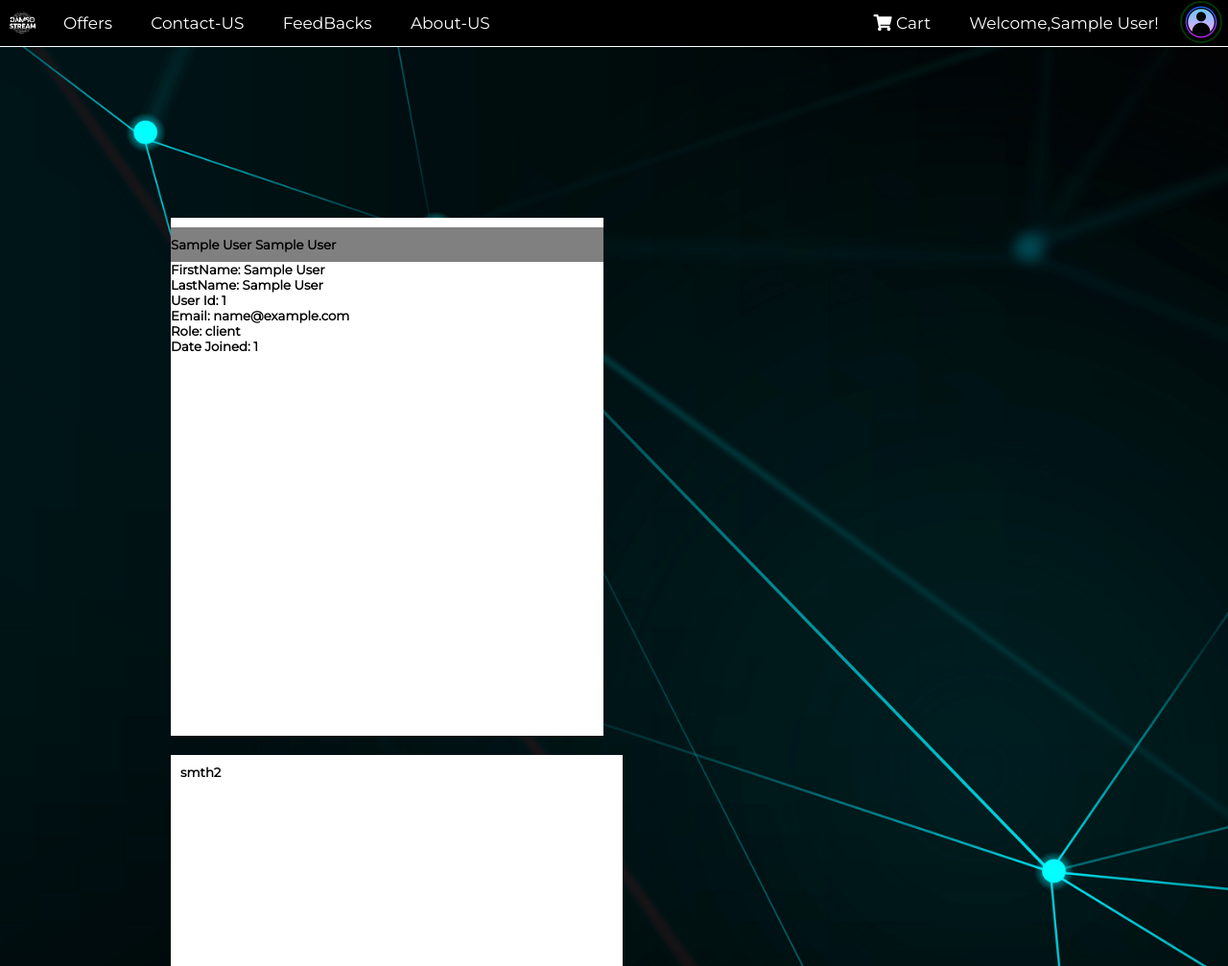
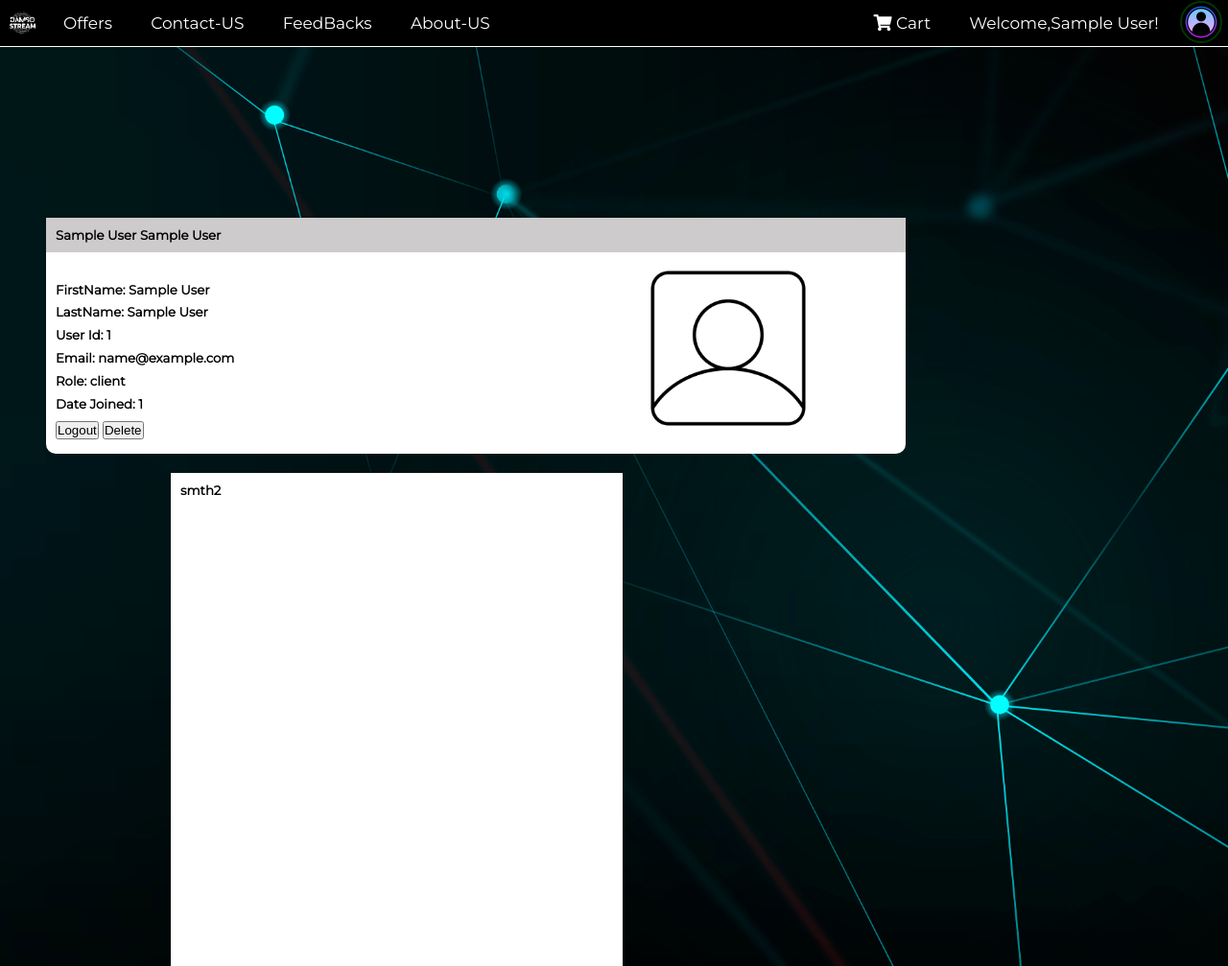
Before and after one commit to AchrafSL/PFE-CODE, a Flask app: template templates/USER_Page.html in a window 1280 px wide; the page is wider, and only the part inside the window is pictured. Shown: the top 1007 px of that part at 96% size. Run offline with Flask 3, Linux system fonts and the light colour scheme; the template is opened without the code that fills it, so the values that code supplies are empty; the visitor is signed in with stand-in values (Sample User, id 1); some web fonts are replaced.

Commit message:
Update_Before_StartMessingWith_All_The code

```diff
--- a/DataBase/DamsoStreamDB.sql
+++ b/DataBase/DamsoStreamDB.sql
@@ -28,7 +28,7 @@ INSERT INTO Client (FirstName, LastName, Email,Password) VALUES
 ('usr1', '2nd','usr1@gmail.com','1111');
 
 -- Delete values from the CLIENT table
-DELETE FROM USER WHERE (`idCli` = '1');
+DELETE FROM USER WHERE (`idCli` = '3');
 DELETE FROM client WHERE (`idCli` = '16');
 
 -- Update values of the CLIENT table
--- a/static/USER_Page.css
+++ b/static/USER_Page.css
@@ -1,3 +1,4 @@
+
 .USER_PageWrapper * {
     margin: 0;
     padding: 0;
@@ -31,20 +32,33 @@
 .USER_Page-Section1-top1{
     display:block;
     position: relative;
-    width:451px;
-    height:520px;
+    width:70%;
+    height:20%;
+    margin-left:-130px;
     margin-bottom: 20px;
     padding-top:10px;
     padding-bottom: 10px;;
     background-color:white;
+    border-radius:10px;
 }
 
 .USER_Page-Section1-top1 .User_Name{
-    background-color: gray;
+    margin-top:-10px;
+    background-color: rgb(205, 203, 203);
     padding-top:10px;
     padding-bottom:10px;
+    margin-bottom:10px;
+    display:block;
 }
 
+
+.top1-info{
+    display:inline-block;
+}
+.default_pfp{
+    display:inline-block;
+    margin-left:420px;
+}
 
 /* USER_Page-Section1-top2 */
 .USER_Page-Section1-top2{
--- a/templates/USER_Page.html
+++ b/templates/USER_Page.html
@@ -16,22 +16,29 @@
     for the USER_Page-section1 and other sections -->
     <div class="USER_Page-Section1">
         <div class="USER_Page-Section1-top1">
-            <h5 class="User_Name"> {{ session["LastName"] }} {{ session["FirstName"] }} </h5>
-            <div class="top1-info">
-            <h5>  <b>FirstName:</b> {{ session["FirstName"] }} </h5>
-            <h5>  <b>LastName:</b> {{ session["LastName"] }} </h5>
-            <h5>  <b>User Id:</b> {{ session["idCli"] }} </h5>
-            <h5>  <b>Email:</b> {{ session["Email"] }} </h5>
+            <!-- USER NAME -->
+            <div class="User_Name"><h5 style="margin-left:10px;"> {{ session["LastName"] }} {{ session["FirstName"] }} </h5></div>
+            <!-- top1_info -->
+            <div class="top1-info" style="margin-left:10px;line-height: 1.8;">
+            <h5 >  <b>FirstName:</b> {{ session["FirstName"] }} </h5>
+            <h5 >  <b>LastName:</b> {{ session["LastName"] }} </h5>
+            <h5 >  <b>User Id:</b> {{ session["idCli"] }} </h5>
+            <h5 >  <b>Email:</b> {{ session["Email"] }} </h5>
             {% if session["role"] == 'client' %}
-            <h5>  <b>Role:</b> {{ session["role"] }} </h5>
+            <h5 >  <b>Role:</b> {{ session["role"] }} </h5>
             {% endif %}
-            <h5>  <b>Date Joined:</b> {{ session["Date_Joined"] }} </h5>
+            <h5 >  <b>Date Joined:</b> {{ session["Date_Joined"] }} </h5>
+
+            <button>Logout</button>
+            <button>Delete</button>
             </div>
-            <img >
-
-
-
+            <!-- top1_info END -->
+            <!-- pfp -->
+            <img src="{{ url_for('static', filename='user.png') }}"
+            width="180px" height="180px" border="0" alt="User_pfp"
+            class="default_pfp">
         </div>
+        <!-- USER_Page-Section1-top1 END -->
 
         <div class="USER_Page-Section1-top2">
             <h5> smth2 </h5>
```
Also changed, not shown: static/user.png.
